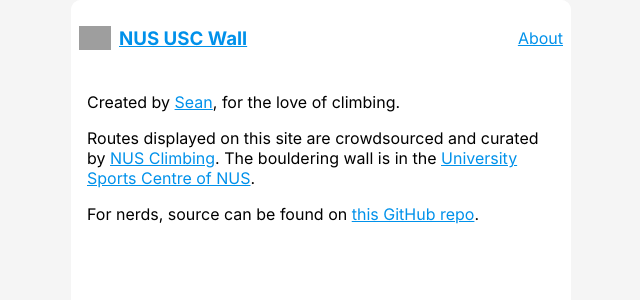
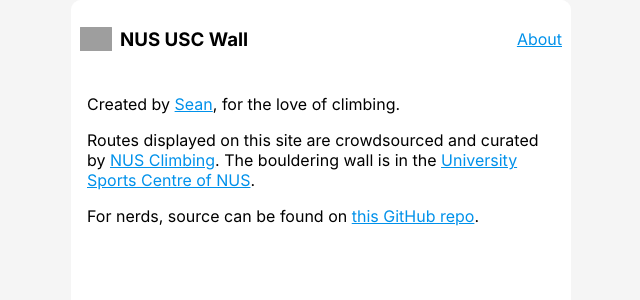
Before and after one commit to seanlim/uscwall, a SvelteKit app in the folder uscwall-web/: page /about in a window 1280 px wide. Shown: the top 300 px of the page, without its empty margins (319-959 px from the left). Built offline with nearby package versions, Linux system fonts and the light colour scheme; no server answers; grey boxes are pictures that could not be loaded.

Commit message:
web: remove service worker, update cache-control headers
update nav bar style

```diff
--- a/uscwall-web/src/components/Nav.svelte
+++ b/uscwall-web/src/components/Nav.svelte
@@ -1,15 +1,18 @@
 <script>
+	import { goto } from '$app/navigation';
 	import { base } from '$app/paths';
 	import { PUBLIC_HOSTNAME } from '$env/static/public';
+
+	const handleLogoClick = () => {
+		goto(`${base}/`);
+	};
 </script>
 
 <nav aria-label="main navigation">
-	<a href={`${base}/`}>
-		<div class="logo-button">
-			<img class="logo" src={`${PUBLIC_HOSTNAME}/logo.webp`} alt="logo" />
-			<h3>NUS USC Wall</h3>
-		</div>
-	</a>
+	<div class="logo-button" on:click={handleLogoClick} on:keydown={handleLogoClick}>
+		<img class="logo" src={`${PUBLIC_HOSTNAME}/logo.webp`} alt="logo" />
+		<h3>NUS USC Wall</h3>
+	</div>
 	<a href={`${base}/about`}>About</a>
 </nav>
 
@@ -20,7 +23,10 @@
 		align-items: center;
 		justify-content: space-between;
 		padding: 0.5rem;
-		background-color: var(--primary);
+		background: rgba(255, 255, 255, 0.7);
+		backdrop-filter: blur(5px);
+		-webkit-backdrop-filter: blur(5px);
+		border: 1px solid rgba(255, 255, 255, 0.3);
 		z-index: 999;
 
 		position: sticky;
@@ -29,12 +35,19 @@
 
 	.logo {
 		width: 2rem;
+		height: 2rem;
 		object-fit: contain;
 		margin-right: 0.5rem;
+		border-radius: 0.3rem;
 	}
 
 	.logo-button {
 		display: flex;
 		flex-direction: row;
+		align-items: center;
+		cursor: pointer;
+	}
+	.logo-button:active {
+		opacity: 0.5;
 	}
 </style>
--- a/uscwall-web/src/routes/api/routes/+server.ts
+++ b/uscwall-web/src/routes/api/routes/+server.ts
@@ -40,7 +40,8 @@
 export const GET: RequestHandler = async ({ url, setHeaders }) => {
 	const IDQuery = url.searchParams.get('id');
 	setHeaders({
-		'cache-control': 'max-age=604800, stale-while-revalidate=60'
+		// Cache for 1 hour, reuse up to one day
+		'cache-control': 'max-age=3600, must-revalidate'
 	});
 
 	const client = await createGoogleSheetsClient();
```
Also changed, not shown: uscwall-web/src/service-worker.ts (deleted, +0 -57 lines).
